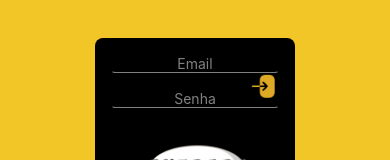
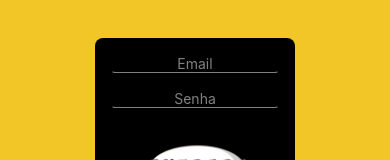
Before and after one commit to Arthurnicolaul/SuperHero, a React Native app: screen /Login in a window 390 px wide. Shown: the part 265-425 px from the top of the page. Built offline with nearby package versions, Linux system fonts and the light colour scheme.

Commit message:
fix(login): remove inputicon

```diff
--- a/package.json
+++ b/package.json
@@ -18,10 +18,12 @@
     "axios": "^1.4.0",
     "cors": "^2.8.5",
     "expo": "^48.0.19",
+    "expo-google-app-auth": "~8.3.0",
     "expo-status-bar": "~1.4.4",
     "react": "18.2.0",
     "react-dom": "18.2.0",
     "react-native": "0.71.8",
+    "react-native-fbsdk": "^3.0.0",
     "react-native-gesture-handler": "~2.9.0",
     "react-native-keyboard-aware-scroll-view": "^0.9.5",
     "react-native-keyboard-spacer": "^0.4.1",
--- a/src/screens/Login/index.tsx
+++ b/src/screens/Login/index.tsx
@@ -5,8 +5,7 @@ import {
    Text,
    TextInput,
    TouchableOpacity,
-   KeyboardAvoidingView,
-   Linking
+   KeyboardAvoidingView
 } from 'react-native'
 import { useNavigation } from '@react-navigation/native'
 import api from '../../../Services/api'
@@ -77,25 +76,12 @@ const Login = () => {
       navigation.navigate('Cadastro' as never)
    }
 
-
-  const openGmail = () => {
-    Linking.openURL("https://www.gmail.com");
-  };
-
-  const openInstagram = () => {
-    Linking.openURL("https://www.instagram.com");
-  };
-
-  const openFacebook = () => {
-    Linking.openURL("https://www.facebook.com");
-  };
-
   return (
     <KeyboardAvoidingView style={styles.container} enabled={false} behavior={"height"}>
       <View style={styles.logocontainer}>
         <Image style={styles.logo} source={Logo} />
       </View>
-      <Image style={styles.inputicon} source={InputIcon} resizeMode="contain" />
+
       <View style={styles.form}>
         <TextInput
           value={email}
@@ -119,13 +105,13 @@ const Login = () => {
           <Text style={styles.cadastre}>CADASTRE-SE JÁ!</Text>
         </TouchableOpacity>
         <View style={styles.icons}>
-          <TouchableOpacity onPress={openGmail}>
+          <TouchableOpacity >
             <Image style={styles.icon} source={Gmail} resizeMode={"contain"} />
           </TouchableOpacity>
-          <TouchableOpacity onPress={openInstagram}>
+          <TouchableOpacity >
             <Image style={styles.icon} source={Instagram} resizeMode={"contain"} />
           </TouchableOpacity>
-          <TouchableOpacity onPress={openFacebook}>
+          <TouchableOpacity>
             <Image style={styles.icon} source={Facebook} resizeMode={"contain"} />
           </TouchableOpacity>
         </View>
--- a/src/screens/Login/style.ts
+++ b/src/screens/Login/style.ts
@@ -73,11 +73,5 @@ export const styles = StyleSheet.create({
     bottom: -25,
     right: 50,
   },
-  inputicon: {
-    position: "absolute",
-    top: 335,
-    right: 115,
-    zIndex: 2,
-    width: 24,
-  },
+
 });
```
Also changed, not shown: 1 other file (tests, documents, lock files or other folders).
